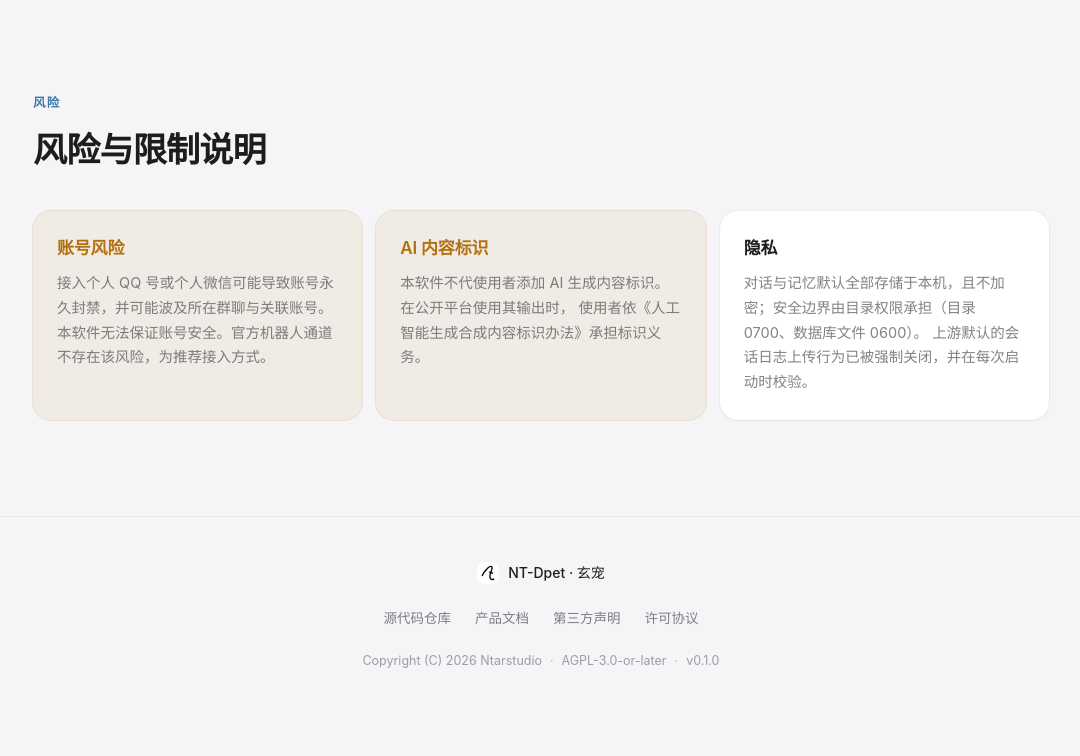
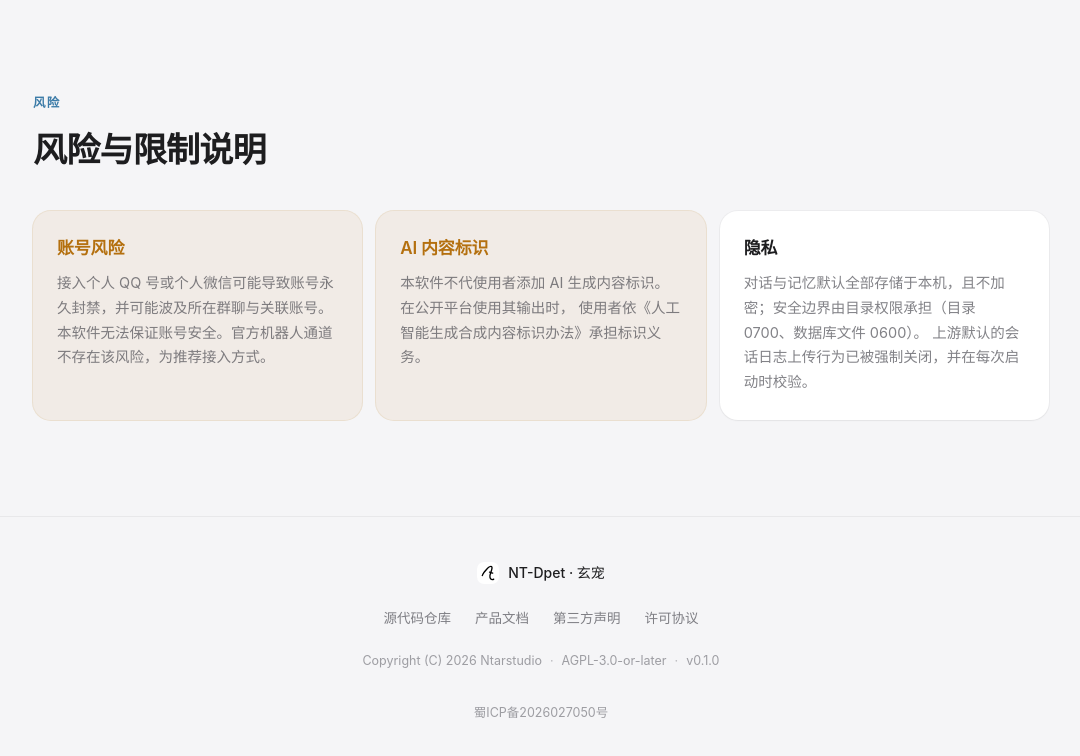
Before and after one commit to ntars/NT-Dpet, a website: page index.html in a window 1280 px wide. Shown: the part 10287-11043 px from the top of the page, without its empty margins (99-1179 px from the left). Before the commit the page ends 11014 px from the top, so only its background shows below. Drawn offline with Linux system fonts and the light colour scheme.

Commit message:
页脚补 ICP 备案号：与官网、玄玖灵犀共用同一主体备案（蜀ICP备2026027050号）

```diff
--- a/css/site.css
+++ b/css/site.css
@@ -718,6 +718,17 @@ strong { font-weight: 600; }
 
 .foot__dot { color: var(--label-3); opacity: 0.7; }
 
+.foot__beian {
+  display: block;
+  margin-top: 10px;
+  font-size: 12.5px;
+  color: var(--label-3);
+  text-align: center;
+  text-decoration: none;
+}
+
+.foot__beian:hover { text-decoration: underline; }
+
 /* ══ 响应式 ══ */
 
 @media (max-width: 900px) {
--- a/index.html
+++ b/index.html
@@ -543,7 +543,8 @@
       <span>v0.1.0</span>
     </div>
 
-    <!-- ICP 备案号待取得后填在此处，位置固定于版权区下方 -->
+    <!-- ICP 备案号：与星玖工作室官网、玄玖灵犀共用同一主体备案 -->
+    <a class="foot__beian" href="https://beian.miit.gov.cn/" target="_blank" rel="noopener noreferrer">蜀ICP备2026027050号</a>
   </div>
 </footer>
 
```
